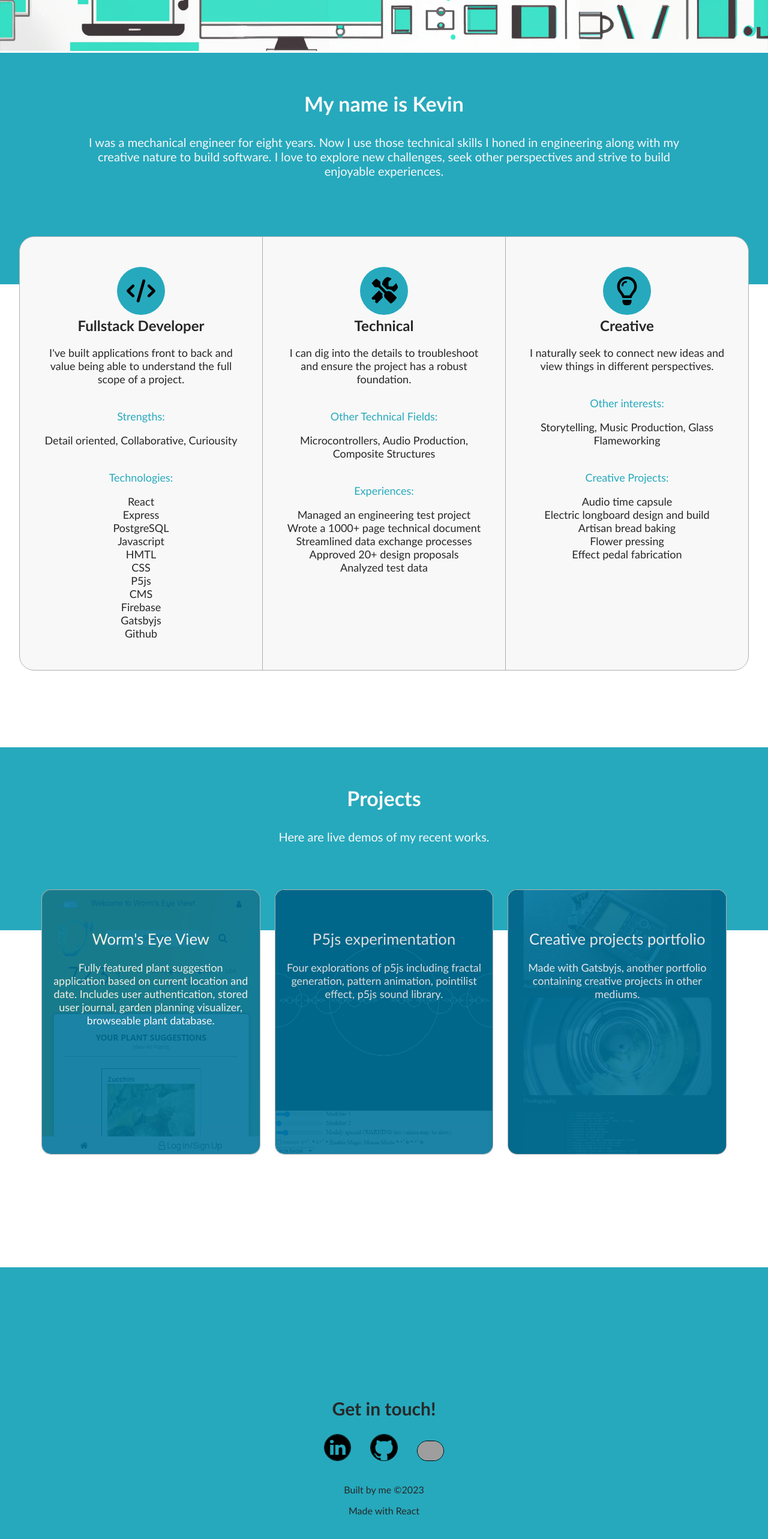
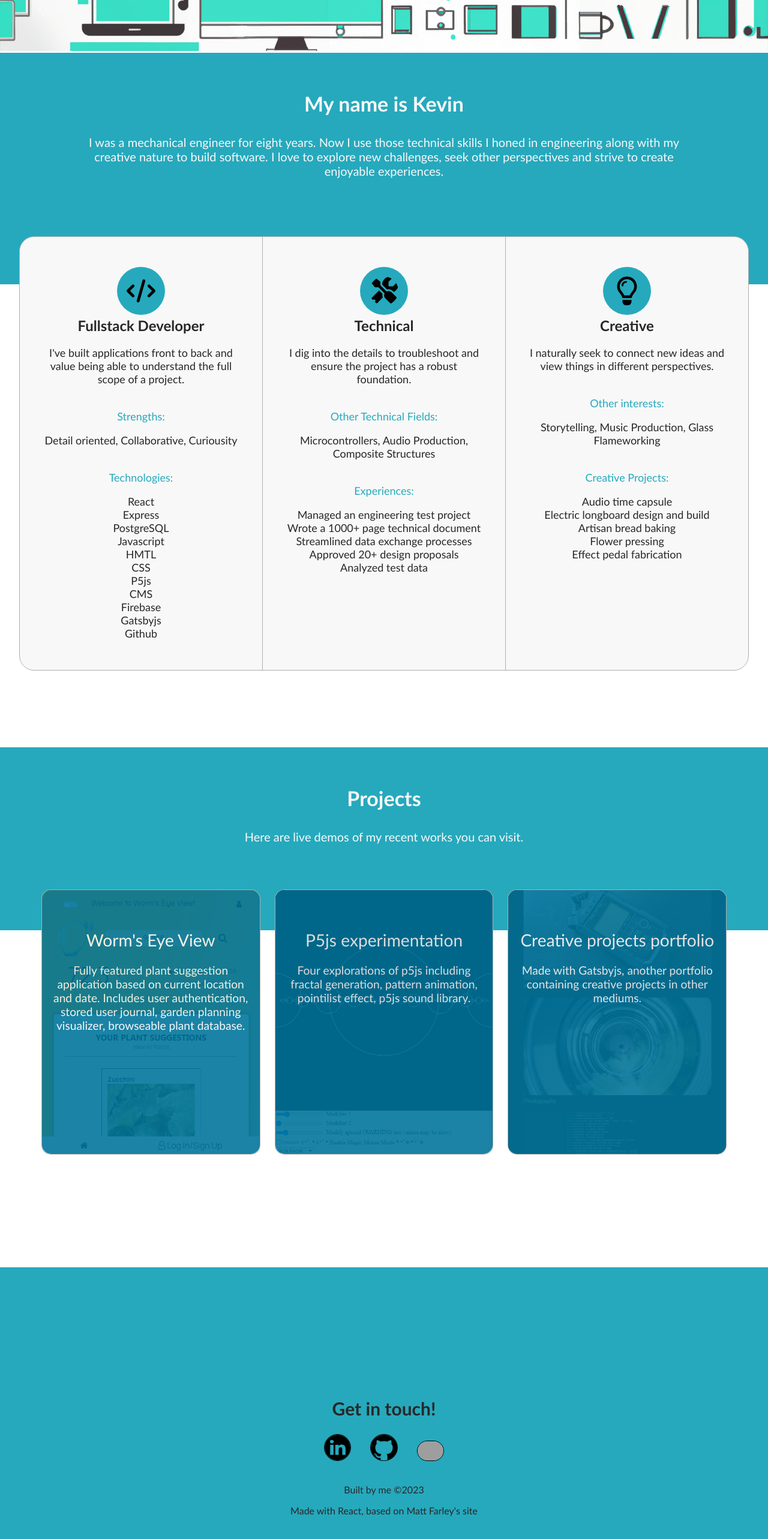
Before and after one commit to kevin-lambda/kevin-lambda.github.io, a React (Create React App) app: page / in a window 1280 px wide. Shown: the part 921-3487 px from the top of the page at 60% size. Built offline with nearby package versions, Linux system fonts and the light colour scheme; grey boxes are pictures that could not be loaded.

Commit message:
touch up

```diff
--- a/public/style.css
+++ b/public/style.css
@@ -261,7 +261,7 @@ h1 {
 .overlay-text {
   color: rgb(248, 248, 248);
 
-  font-size: 1.4vw;
+  font-size: 1.5vw;
   position: relative;
   top: 20%;
   text-align: center;
@@ -271,7 +271,7 @@ h1 {
 .overlay-text-title {
   color: rgb(248, 248, 248);
 
-  font-size: 2vw;
+  font-size: 2.2vw;
   position: relative;
   top: 15%;
   text-align: center;
@@ -356,7 +356,7 @@ h1 {
   }
   .overlay-text-title {
     color: rgb(248, 248, 248);
-    font-size: 5vw;
+    font-size: 6.5vw;
     position: relative;
     top: 15%;
     text-align: center;
@@ -364,7 +364,7 @@ h1 {
   }
   .overlay-text {
     color: rgb(248, 248, 248);
-    font-size: 3vw;
+    font-size: 4.25vw;
     position: relative;
     top: 20%;
     text-align: center;
--- a/src/components/Body.js
+++ b/src/components/Body.js
@@ -18,7 +18,7 @@ function Body() {
           I was a mechanical engineer for eight years. Now I use those technical
           skills I honed in engineering along with my creative nature to build
           software. I love to explore new challenges, seek other perspectives
-          and strive to build enjoyable experiences.
+          and strive to create enjoyable experiences.
         </h2>
       </section>
       <section className="body-skills">
@@ -64,8 +64,8 @@ function Body() {
             />
             <h1 className="skill-item-h1">Technical</h1>
             <p>
-              I can dig into the details to troubleshoot and ensure the project
-              has a robust foundation.
+              I dig into the details to troubleshoot and ensure the project has
+              a robust foundation.
             </p>
             <p className="skill-item-p-heading">Other Technical Fields:</p>
             <p>Microcontrollers, Audio Production, Composite Structures</p>
@@ -104,7 +104,9 @@ function Body() {
       </section>
       <section className="body-projects-heading">
         <h1 className="about1">Projects</h1>
-        <h2 className="about2">Here are live demos of my recent works.</h2>
+        <h2 className="about2">
+          Here are live demos of my recent works you can visit.
+        </h2>
       </section>
       <section className="body-projects">
         <div className="projects-items-container">
--- a/src/components/Footer.js
+++ b/src/components/Footer.js
@@ -49,7 +49,9 @@ function Footer() {
           </p>
         </div>
         <div className="footer-copyright">Built by me ©2023</div>
-        <div className="footer-made-with">Made with React</div>
+        <div className="footer-made-with">
+          Made with React, based on Matt Farley's site
+        </div>
       </div>
     </footer>
   )
```
